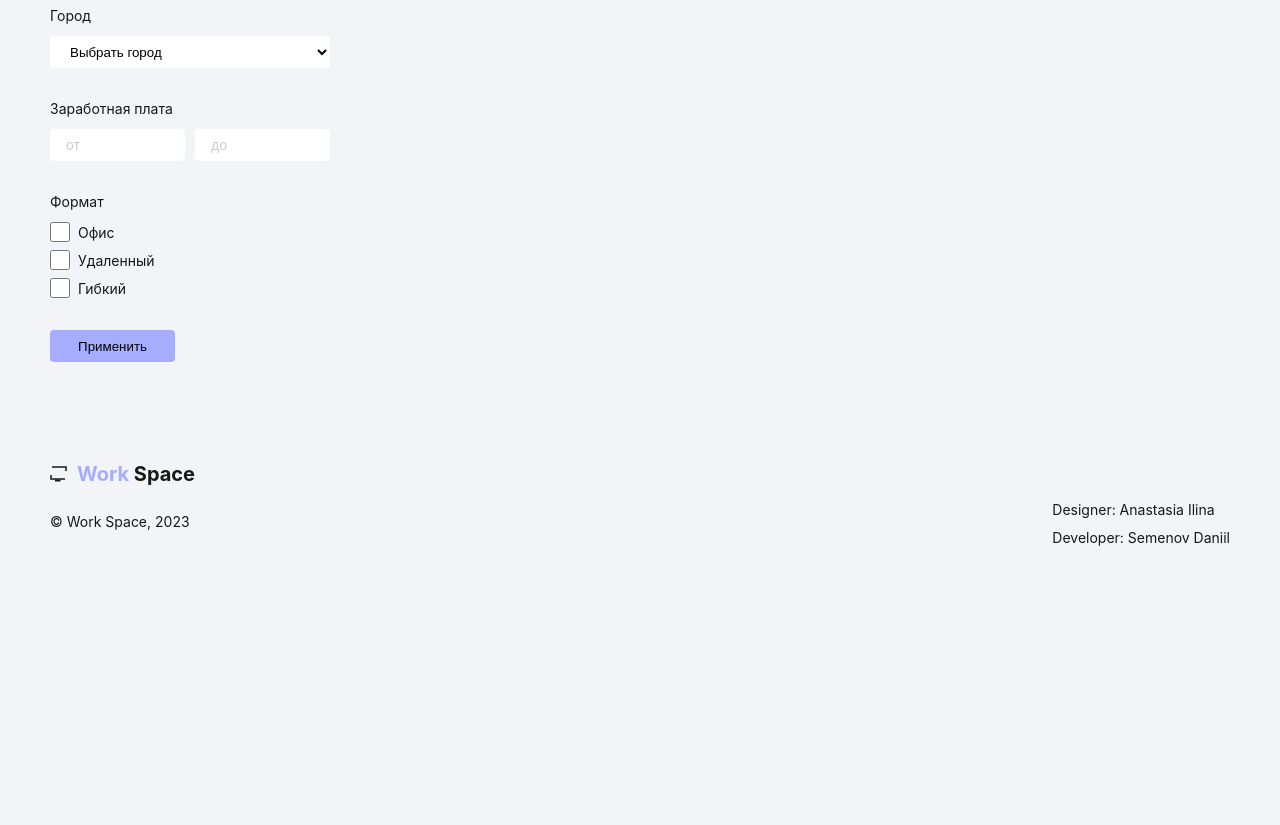
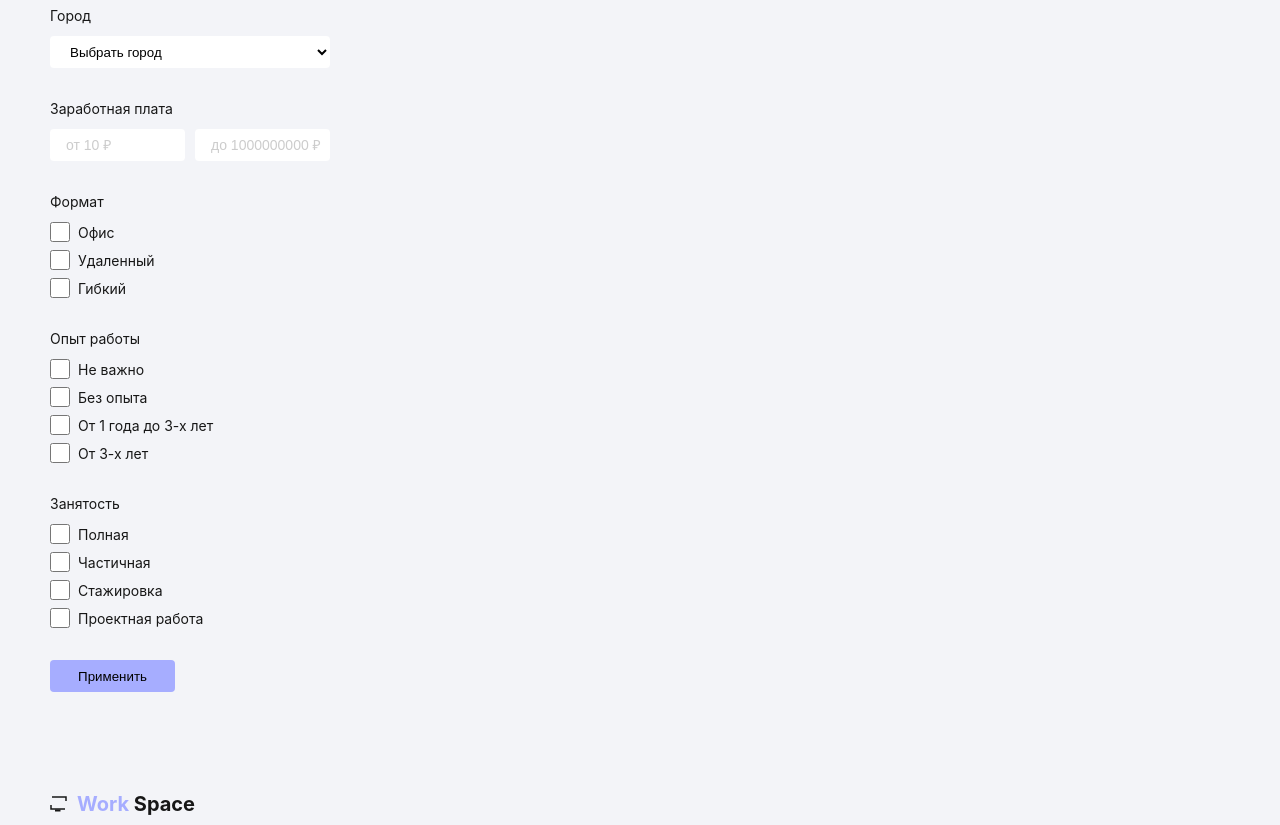
Before and after one commit to Semenov-Daniil/workSpaceVue, a Vue app: page / in a window 1280 px wide. Shown: the part 660-1485 px from the top of the page. Before the commit the page ends 1236 px from the top, so only its background shows below. Built offline with nearby package versions, Linux system fonts and the light colour scheme.

Commit message:
update component checkbox, update input wage

```diff
--- a/src/components/UI/myCheckbox.vue
+++ b/src/components/UI/myCheckbox.vue
@@ -3,12 +3,11 @@
         <input
             type="checkbox"
             class="filter__form_item__checkbox"
-            name="format_office"
-            id="format_office"
-            :checked="modelValue"
-            @change="$emit('update:modelValue', $event.target.checked)"
+            :id="id"
+            :checked="value"
+            @change="$emit('update:value', $event.target.checked)"
         />
-        <label for="format_office">{{ title }}</label>
+        <label :for="id">{{ title }}</label>
     </div>
 </template>
 
@@ -20,16 +19,15 @@ export default {
             type: String,
             default: "",
         },
-        modelValue: {
+        value: {
             type: Boolean,
+            default: false
         },
+        id: {
+            type: String, Number,
+            default: "",
+        }
     },
-    methods: {
-        changeCheckbox(event) {
-            this.checkbox.value = event.target.checked;
-            this.$emit("update", this.checkbox);
-        }
-    }
 }
 </script>
 
--- a/src/components/checkboxList.vue
+++ b/src/components/checkboxList.vue
@@ -1,11 +1,13 @@
 <template>
     <div class="filter__form__item">
-        <label for="" class="filter__form__item__label">{{ modelValue.title }}</label>
+        <label for="" class="filter__form__item__label">{{ title }}</label>
         <my-checkbox
-            v-for="(checkbox, index) in modelValue.checkboxList"
-            :key="checkbox.title"
-            :checkbox="checkbox"
-            @update="changeCheckbox(index, $event)"
+            v-for="(checkbox, index) in checkboxList"
+            :key="index"
+            v-model:value="checkbox.value"
+            :title="checkbox.title"
+            :id="checkbox.id"
+            @change="$emit('update:checkboxList', JSON.parse(JSON.stringify(checkboxList)))"
         />
     </div>
 </template>
@@ -19,18 +21,19 @@ export default {
         myCheckbox
     },
     props: {
-        modelValue: {
-            type: Object,
+        checkboxList: {
+            type: Array,
             required: true,
-            default: {title: '', checkboxList: []}
+            default: () => []
+        },
+        title: {
+            type: String, Number,
+            default: ''
         }
     },
     methods: {
-        changeCheckbox(index, $event) {
-            this.$emit('update:modelValue', this.modelValue);
-        }
-    }
 
+    },
 }
 </script>
 
--- a/src/views/Main.vue
+++ b/src/views/Main.vue
@@ -19,8 +19,8 @@
       <form action="#" method="get" class="filter__form" @submit.prevent>
         <div class="filter__form__title">
           <p class="filter__form__title__text">Фильтр</p>
-
-          <input type="reset" value="Очистить" class="filter__form__reset" />
+          <!-- <input type="reset" value="Очистить" class="filter__form__reset" /> -->
+          <button class="filter__form__reset" @click="reset">Очистить</button>
         </div>
 
         <div class="filter__form__item">
@@ -41,44 +41,38 @@
               class="filter__form_item__input"
               name="start_salary"
               id="salary"
-              placeholder="от"
-              v-model="minWage"
+              :placeholder="`от ${minWage} ₽`"
+              v-model="minWageValue"
+              @keypress="isNumber"
+              @blur="validateMinWageValue"
             />
           <input
             type="text"
             class="filter__form_item__input"
             name="end_salary"
             id="salary"
-            placeholder="до"
-            v-model="maxWage"
+            :placeholder="`до ${maxWage} ₽`"
+            v-model="maxWageValue"
+            @keypress="isNumber"
+            @blur="validateMaxWageValue"
           />
           </div>
         </div>
 
-        <!-- <checkbox-list
-          v-model="formWork"
-        /> -->
-
-        <div class="filter__form__item">
-          <label for="" class="filter__form__item__label">{{ formWork.title }}</label>
-          <my-checkbox
-              v-for="checkbox in formWork.checkboxList"
-              :key="checkbox.title"
-              :checkbox="checkbox"
-              v-model="checkbox.value"
-              :title="checkbox.title"
-          />
-        </div>
-
-        <!-- <checkbox-list
-          :checkboxData="experience"
-
+        <checkbox-list
+          :title="formWork.title"
+          v-model:checkboxList="formWork.checkboxList"
         />
 
         <checkbox-list
-          :checkboxData="employment"
+          :title="experience.title"
+          v-model:checkboxList="experience.checkboxList"
+        />
 
-        /> -->
+        <checkbox-list
+          :title="employment.title"
+          v-model:checkboxList="employment.checkboxList"
+        />
 
         <div class="filter__form__operation">
           <input type="submit" class="filter__form__submit btn" value="Применить" @click="submit"/>
@@ -106,40 +100,94 @@ export default {
         {value: "Moscow", name: "Москва"},
       ],
       selectSort: "",
-      minWage: '',
-      maxWage: "",
+
+      minWage: 10,
+      maxWage: 1000000000,
+      minWageValue: '',
+      maxWageValue: '',
+
       formWork: {
         title: "Формат",
         checkboxList: [
-          {title: 'Офис', value: false},
-          {title: 'Удаленный', value: false},
-          {title: 'Гибкий', value: false},
-        ]
+          {title: 'Офис', value: false, id: 'format_office'},
+          {title: 'Удаленный', value: false, id: 'format_remote'},
+          {title: 'Гибкий', value: false, id: 'format_flexible'},
+        ],
       },
       experience: {
         title: "Опыт работы",
         checkboxList: [
-          {title: 'Не важно', value: false},
-          {title: 'Без опыта', value: false},
-          {title: 'От 1 года до 3-х лет', value: false},
-          {title: 'От 3-х лет', value: false},
-        ]
+          {title: 'Не важно', value: false, id: 'experience_not-important'},
+          {title: 'Без опыта', value: false, id: 'experience_whithout'},
+          {title: 'От 1 года до 3-х лет', value: false, id: 'experience_from-one-to-three'},
+          {title: 'От 3-х лет', value: false, id: 'experience_to-three'},
+        ],
       },
       employment: {
         title: "Занятость",
         checkboxList: [
-          {title: 'Полная', value: false},
-          {title: 'Частичная', value: false},
-          {title: 'Стажировка', value: false},
-          {title: 'Проектная работа', value: false},
-        ]
+          {title: 'Полная', value: false, id: 'employment_full'},
+          {title: 'Частичная', value: false, id: 'employment_partially'},
+          {title: 'Стажировка', value: false, id: 'employment_internship'},
+          {title: 'Проектная работа', value: false, id: 'employment_project'},
+        ],
       }
     }
   },
   methods: {
     submit() {
-      console.log(this.selectSort, this.formWork.checkboxList, this.experience.checkboxList, this.employment.checkboxList);
+      console.log(JSON.parse(JSON.stringify({
+        selectSort: this.selectSort,
+        wage: {
+          minWageValue: this.minWageValue,
+          maxWageValue: this.maxWageValue,
+        },
+        formWork: {...this.formWork.checkboxList},
+        experience: {...this.experience.checkboxList},
+        employment: {...this.employment.checkboxList}
+      })));
+    },
+    isNumber(event) {
+      let charCode = event.charCode;
+      if (charCode < 48 || charCode > 57) {
+        event.preventDefault();
+      }
+    },
+    reset() {
+      Object.assign(this.$data, this.$options.data.call(this));
+    },
+    validateMaxWageValue() {
+      if (this.maxWageValue > this.maxWage) {
+        this.maxWageValue = this.maxWage;
+      }
+
+      if (this.maxWageValue < this.minWage && this.maxWageValue !== '') {
+        this.maxWageValue = this.minWage;
+      }
+
+      if (this.maxWageValue < this.minWageValue) {
+        this.maxWageValue = this.minWageValue;
+      }
+
+      if (this.maxWageValue !== '') this.maxWageValue = Number(this.maxWageValue);
+    },
+    validateMinWageValue() {
+      if (this.minWageValue > this.maxWage) {
+        this.minWageValue = this.maxWage;
+      }
+
+      if (this.minWageValue < 0) {
+        this.minWageValue = 0;
+      }
+
+      if (this.minWageValue !== '') this.minWageValue = Number(this.minWageValue);
     }
+  },
+  computed: {
+
+  },
+  watch: {
+
   }
 }
 </script>
```
